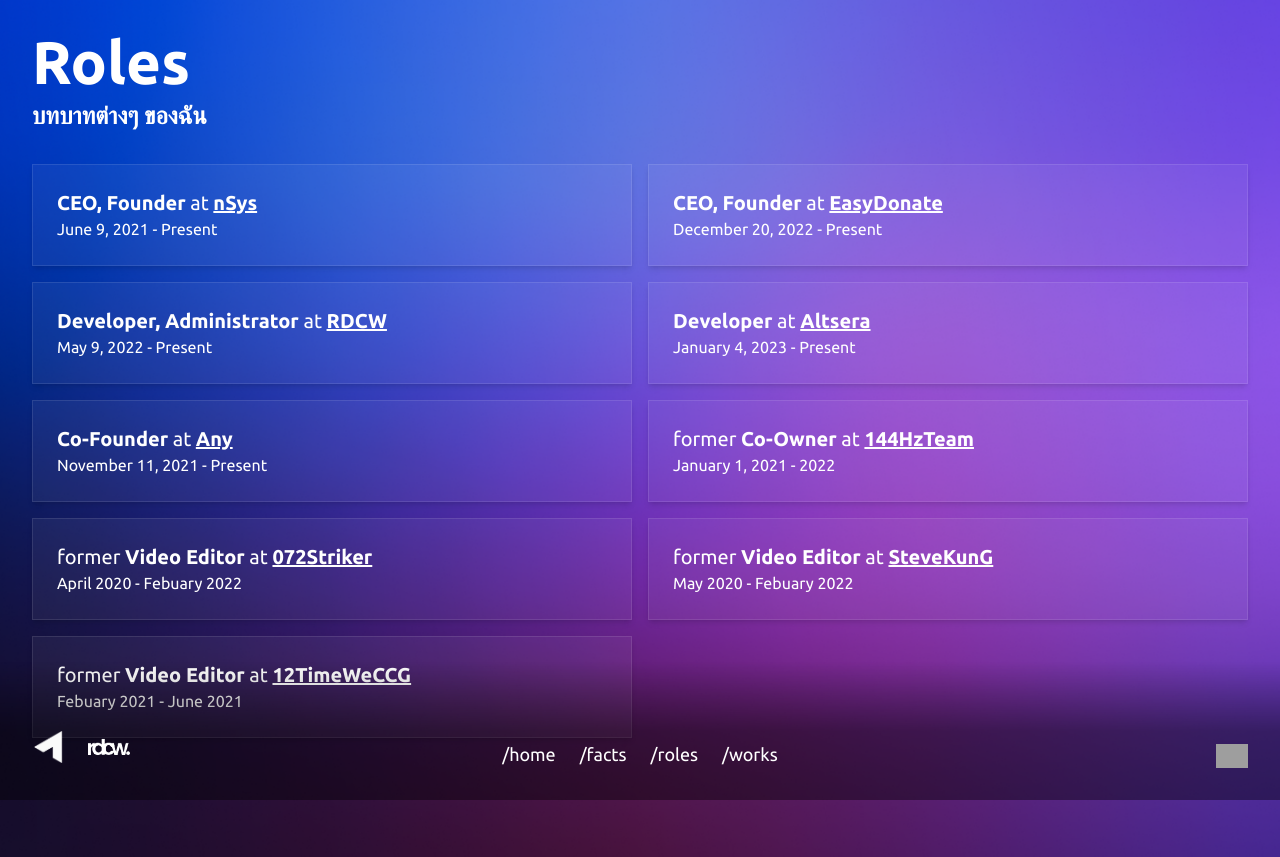
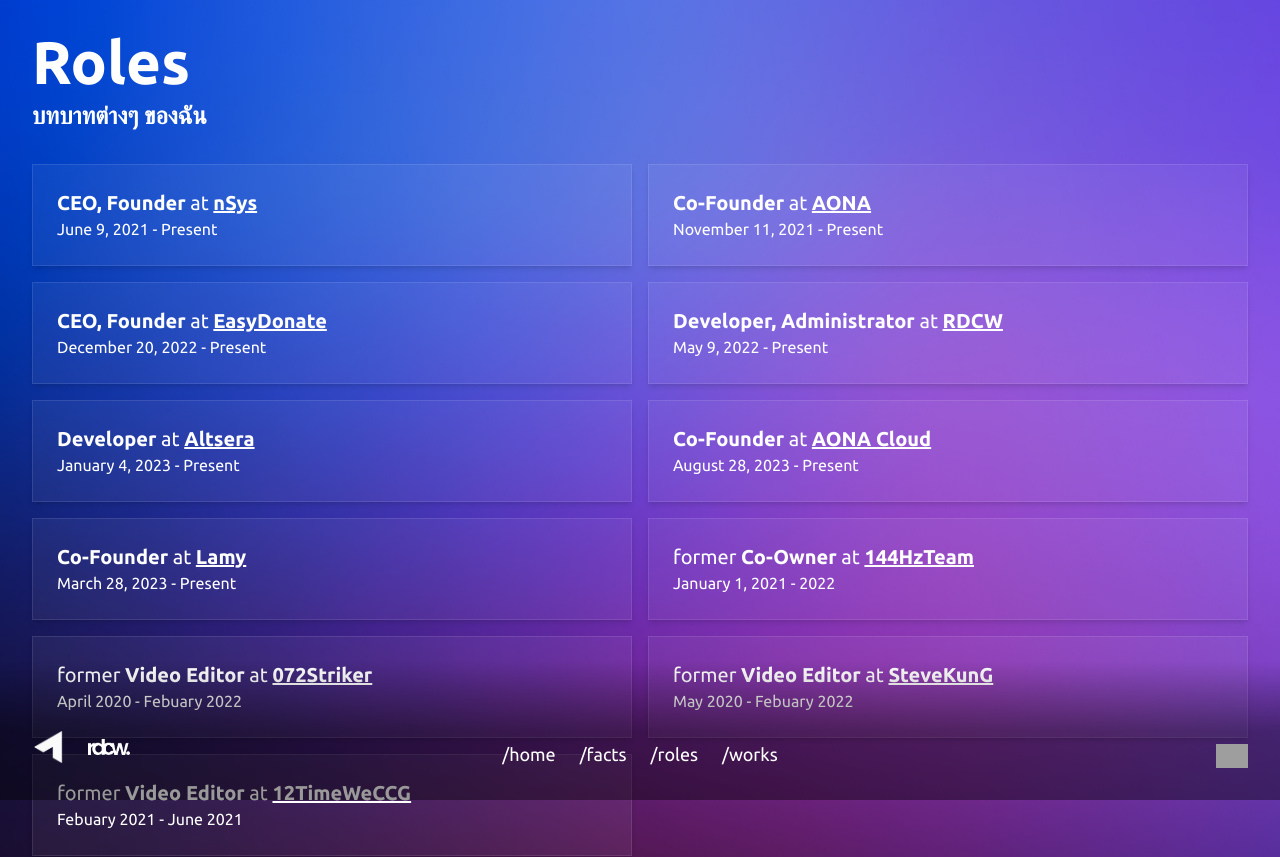
Before and after one commit to nicenathapong/nsys-landing, a React (Vite) app: page /roles in a window 1280 px wide. Shown: the top 857 px of the page. Built offline with nearby package versions, Linux system fonts and the light colour scheme; grey boxes are pictures that could not be loaded; a web font is replaced by a local one.

Commit message:
feat: roles, works and animation

```diff
--- a/package.json
+++ b/package.json
@@ -10,6 +10,7 @@
     "preview": "vite preview"
   },
   "dependencies": {
+    "framer-motion": "^10.16.4",
     "react": "^18.2.0",
     "react-dom": "^18.2.0",
     "react-router-dom": "^6.14.1"
--- a/src/app.tsx
+++ b/src/app.tsx
@@ -1,9 +1,10 @@
-import { BrowserRouter, Routes, Route } from "react-router-dom";
+import { BrowserRouter, Routes, Route, useLocation } from "react-router-dom";
 import HomePage from "./pages";
 import Navbar from "./components/navbar";
 import FactsPage from "./pages/facts";
 import WorksPage from "./pages/works";
 import RolesPage from "./pages/roles";
+import { AnimatePresence } from "framer-motion";
 
 const routes = [
     {
@@ -12,15 +13,15 @@
     },
     {
         path: "/facts",
-        element: <FactsPage />
+        element: <FactsPage />,
     },
     {
         path: "/roles",
-        element: <RolesPage />
+        element: <RolesPage />,
     },
     {
         path: "/works",
-        element: <WorksPage />
+        element: <WorksPage />,
     },
     {
         path: "*",
@@ -34,11 +35,7 @@
             <div className="bg-black text-white">
                 <BrowserRouter>
                     <div className="min-h-screen">
-                        <Routes>
-                            {routes.map((r) => (
-                                <Route {...r} />
-                            ))}
-                        </Routes>
+                        <RoutesWithTransition />
                         <Navbar />
                     </div>
                 </BrowserRouter>
@@ -46,3 +43,17 @@
         </>
     );
 }
+
+function RoutesWithTransition() {
+    const location = useLocation();
+
+    return (
+        <AnimatePresence mode="wait">
+            <Routes key={location.pathname} location={location}>
+                {routes.map((route, i) => (
+                    <Route key={i} {...route} />
+                ))}
+            </Routes>
+        </AnimatePresence>
+    );
+}
--- a/src/components/navbar.tsx
+++ b/src/components/navbar.tsx
@@ -10,9 +10,9 @@
             }`}
         >
             <ul className="w-auto sm:w-[20%] hidden sm:flex items-center justify-center sm:justify-start space-x-6">
-                <a href="https://any.in.th" title="Any">
+                <a href="https://aona.in.th" title="Any">
                     <img
-                        alt="Any"
+                        alt="AONA"
                         width="32"
                         height="32"
                         src="images/any-logo-fit.png"
--- /dev/null
+++ b/src/components/pages/animated.tsx
@@ -0,0 +1,25 @@
+import { motion } from "framer-motion";
+import { ReactNode } from "react";
+
+const animations = {
+    initial: { opacity: 0, scale: 0.98 },
+    animate: { opacity: 1, scale: 1 },
+    exit: { opacity: 0, scale: 0.98 },
+};
+
+export default function AnimatedPage({ children }: { children: ReactNode }) {
+    return (
+        <motion.div
+            variants={animations}
+            initial="initial"
+            animate="animate"
+            exit="exit"
+            transition={{
+                duration: 0.25,
+            }}
+            className="relative w-full"
+        >
+            {children}
+        </motion.div>
+    );
+}
--- a/src/constants/roles.ts
+++ b/src/constants/roles.ts
@@ -7,6 +7,15 @@
             url: "https://nsys.site"
         },
         description: "June 9, 2021 - Present"
+    },
+    {
+        role: "Co-Founder",
+        org: {
+            name: "AONA",
+            image: "",
+            url: "https://aona.in.th"
+        },
+        description: "November 11, 2021 - Present"
     },
     {
         role: "CEO, Founder",
@@ -38,11 +47,20 @@
     {
         role: "Co-Founder",
         org: {
-            name: "Any",
+            name: "AONA Cloud",
             image: "",
-            url: "https://any.in.th"
+            url: "https://cloud.aona.in.th"
         },
-        description: "November 11, 2021 - Present"
+        description: "August 28, 2023 - Present"
+    },
+    {
+        role: "Co-Founder",
+        org: {
+            name: "Lamy",
+            image: "",
+            url: "https://lamy.pw"
+        },
+        description: "March 28, 2023 - Present"
     },
     {
         role: "Co-Owner",
--- a/src/constants/works.ts
+++ b/src/constants/works.ts
@@ -129,4 +129,14 @@
         url: "https://maebshop.com",
         image: "/images/maebshop_website.png"
     },
+    {
+        org: {
+            name: "Altsera",
+            url: "https://altsera.com"
+        },
+        title: "arcade.topup.in.th",
+        description: "เว็บไซต์เติมเกมออนไลน์ของ Ar-cade",
+        url: "https://arcade.topup.in.th/",
+        image: "/images/arcade-topup-website.png"
+    },
 ]
--- a/src/styles/index.css
+++ b/src/styles/index.css
@@ -5,7 +5,7 @@
 
 @keyframes main-text-animate {
     0% {
-        filter: blur(20px);
+        /* filter: blur(20px); */
         opacity: 0;
         scale: 0.4;
         animation-timing-function: ease-in;
@@ -14,16 +14,17 @@
         animation-timing-function: ease-in;
     }
     10% {
-        opacity: .05;
+        /* opacity: .05; */
         scale: 0.4;
         animation-timing-function: ease-in-out;
     }
     20% {
-        opacity: .1;
-        filter: blur(10px);
+        /* opacity: .1; */
+        /* filter: blur(10px); */
+        opacity: 0;
     }
     40% {
-        filter: blur(0px);
+        /* filter: blur(0px); */
         opacity: 1;
         scale: 0.8;
         animation-timing-function: ease-out;
--- a/src/templates/main.tsx
+++ b/src/templates/main.tsx
@@ -1,11 +1,15 @@
 import { ReactNode } from "react";
+import AnimatedPage from "../components/pages/animated";
 
 export default function MainTemplate({ children }: { children: ReactNode }) {
     return (
-        <div className="min-h-screen bg-cover bg-center p-8 pb-48" style={{
-            backgroundImage: "url(/images/bg-dark-blue-aura.png)"
-        }}>
-            {children}
+        <div
+            className="min-h-screen bg-cover bg-center p-8 pb-48"
+            style={{
+                backgroundImage: "url(/images/bg-dark-blue-aura.png)",
+            }}
+        >
+            <AnimatedPage>{children}</AnimatedPage>
         </div>
     );
 }
```
Also changed, not shown: 2 other files (tests, documents, lock files or other folders).
